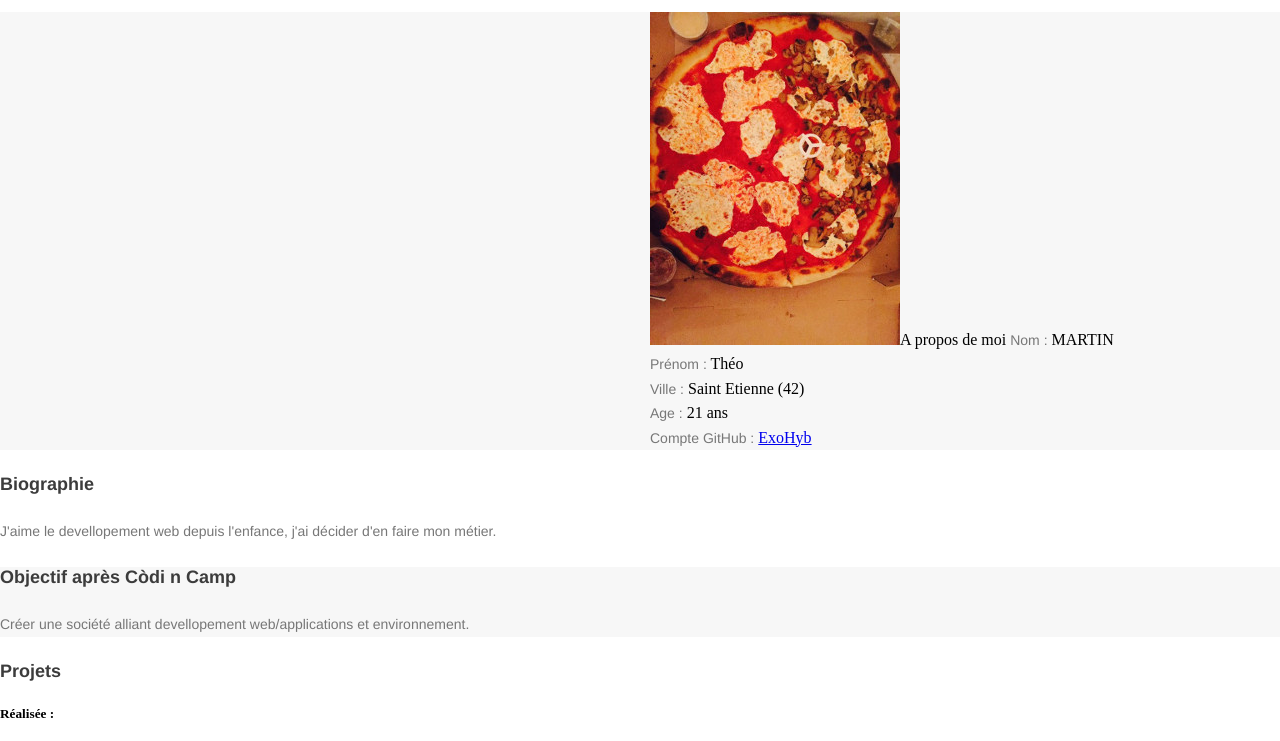
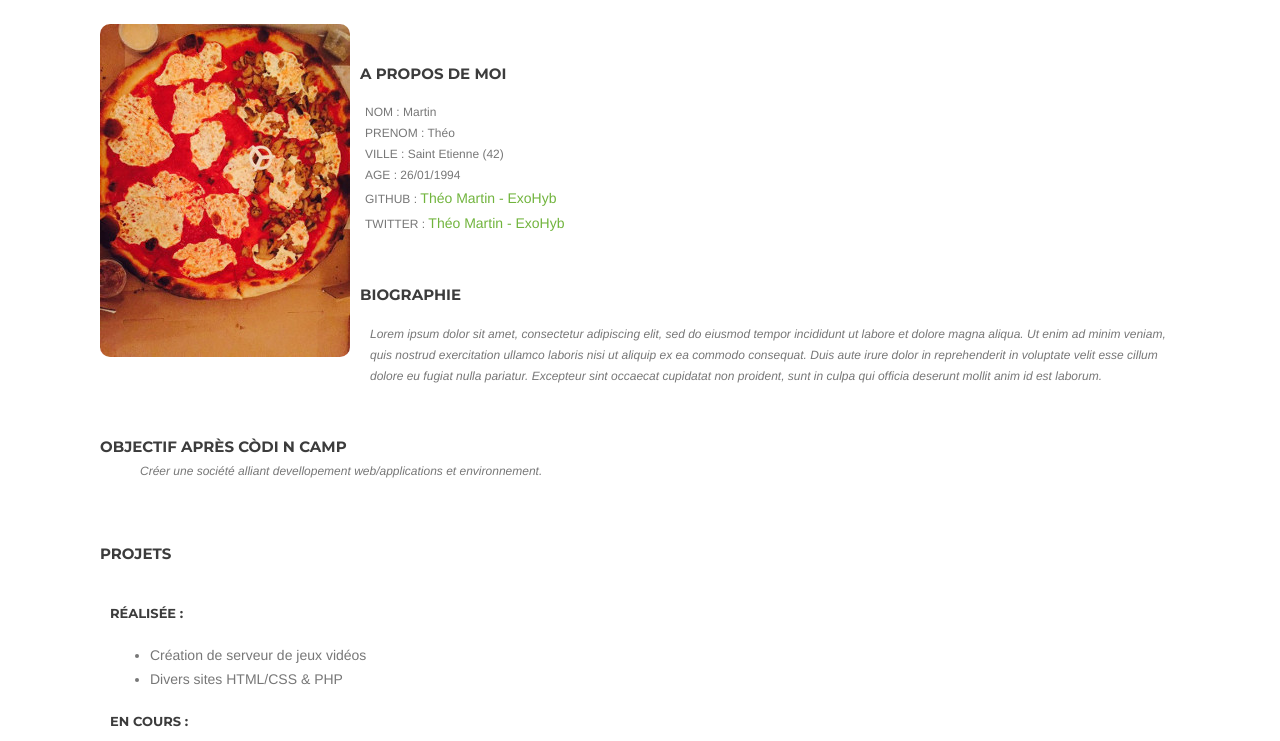
Before and after one commit to ExoHyb/exo_fiche, a plain HTML site: page ma_fiche.html in a window 1280 px wide. Shown: the part 80-821 px from the top of the page. Drawn offline with Linux system fonts and the light colour scheme.

Commit message:
Modif html et css, on y est presque!

```diff
--- a/ma_fiche.html
+++ b/ma_fiche.html
@@ -5,38 +5,36 @@
     <meta charset="utf-8" />
     <title>MARTIN THEO | Còdi n Camp - Promo 1</title>
     <link rel="stylesheet" href="stylesheet.css">
+    <link href="https://fonts.googleapis.com/css?family=Montserrat:400,700" rel="stylesheet" type="text/css">
 </head>
 
 <header><h3>MARTIN THEO - Promo 1</h3></header>
 
-<section class="grey-bg">
-  <div class="apropos"/>
-      <img src="pizza.jpg"
-      <h4>A propos de moi</h4>
-      <label>Nom :</label> MARTIN<br>
-      <label>Prénom :</label> Théo<br>
-      <label>Ville :</label> Saint Etienne (42)<br>
-      <label>Age :</label> 21 ans<br>
-      <label>Compte GitHub :</label> <a href="https://github.com/ExoHyb">ExoHyb</a>
-  </div>
-</section>
+  <section class="grey-bg">
+        <img src="pizza.jpg" alt="Photo de profil"/>
+        <h4>A propos de moi</h4><br>
+        <label>NOM : Martin</label><br>
+        <label>PRENOM : Théo</label><br>
+        <label>VILLE : Saint Etienne (42)</label><br>
+        <label>AGE : 26/01/1994</label><br>
+        <label>GITHUB : <a href="https://github.com/ExoHyb">Théo Martin - ExoHyb</a></label><br>
+        <label>TWITTER : <a href="https://twitter.com/ExoHyb">Théo Martin - ExoHyb</a></label>
+  </section>
 
-<div class="section"/>
-<section>
-    <h4>Biographie</h4>
-    <p>J'aime le devellopement web depuis l'enfance, j'ai décider d'en faire mon métier.</p>
-</section>
-</div>
+  <section class="bio">
+      <h4>Biographie</h4>
+      <p>Lorem ipsum dolor sit amet, consectetur adipiscing elit, sed do eiusmod tempor incididunt ut labore et dolore magna aliqua. Ut enim ad minim veniam, quis nostrud exercitation ullamco laboris nisi ut aliquip ex ea commodo consequat. Duis aute irure dolor in reprehenderit in voluptate velit esse cillum dolore eu fugiat nulla pariatur. Excepteur sint occaecat cupidatat non proident, sunt in culpa qui officia deserunt mollit anim id est laborum.</p>
+  </section>
 
-<div class="objectif"/>
+<div class="objectif">
 <section class="grey-bg">
     <h4>Objectif après Còdi n Camp </h4>
     <p>Créer une société alliant devellopement web/applications et environnement.</p>
 </section>
 </div>
 
-<div class="projets"/>
-<section>
+
+<section class="projets">
     <h4>Projets</h4>
 
         <h5>Réalisée :</h5>
@@ -50,10 +48,8 @@
             <li>Pleins d'idées</li>
         </ul>
 </section>
-</div>
 
-<div class="loisirs"/>
-<section class="grey-bg">
+<section class="grey-bg loisirs">
     <h4>Loisirs </h4>
         <ul>
             <li>Coder</li>
@@ -63,7 +59,6 @@
             <li>Automobile</li>
         </ul>
 </section>
-</div>
-</div>
+
     <footer>FOOTER © - Còdi n Camp - 2015 - CC BY SA-NC</footer>
 </html>
--- a/stylesheet.css
+++ b/stylesheet.css
@@ -1,5 +1,6 @@
 body {
   margin: auto;
+  width: 1100px;
 }
 
 header {
@@ -8,25 +9,51 @@ header {
   color: #71B43D;
 }
 
+h3 {
+  font-family: "Montserrat", "Helvetica Neue", Helvetica, Arial, sans-serif;
+}
+
 h4 {
   font-family: "Montserrat", "Helvetica Neue", Helvetica, Arial, sans-serif;
-  font-size: 18px;
+  font-size: 15px;
   color: #3C3C3C;
+  display: inline-block;
+  text-transform: uppercase;
+  margin-left: 10px;
+  margin-top: 50px;
+}
+
+h5 {
+  font-family: "Montserrat", "Helvetica Neue", Helvetica, Arial, sans-serif;
+  font-size: 13px;
+  color: #3C3C3C;
+  text-transform: uppercase;
+  margin-left: 20px;
+}
+
+label {
+  margin: -15px 0 0 15px;
 }
 
 p, label {
+  margin-top: -15px;
   color: #777777;
-  font-size: 14px;
+  font-size: 12px;
   line-height: 1.75;
   font-family: "Roboto Slab", "Helvetica Neue", Helvetica, Arial, sans-serif;
 }
 
+p {
+  font-style: italic;
+  margin-left: 50px;
+}
+
 footer {
   text-align: center;
-}
-
-.grey-bg {
-  background-color: #F7F7F7;
+  color: #777;
+  font-size: 11px;
+  line-height: 1.75;
+  font-family: "Roboto Slab", "Helvetica Neue", Helvetica, Arial, sans-serif;
 }
 
 ul {
@@ -34,9 +61,25 @@ ul {
   font-size: 14px;
   line-height: 1.75;
   font-family: "Roboto Slab", "Helvetica Neue", Helvetica, Arial, sans-serif;
+  margin-left: 20px;
 }
 
-.apropos {
-  display: block;
-  margin-left: 650px;
+a {
+  text-decoration: none;
+  color: #71B43D;
+  font-size: 14px;
 }
+
+a:hover {
+  color: #777777;
+}
+
+img {
+  border-radius: 10px;
+  float: left;
+  margin: 10px 0 0 10px;
+}
+
+.bio p {
+  margin: 0 0 0 280px;
+}
```
